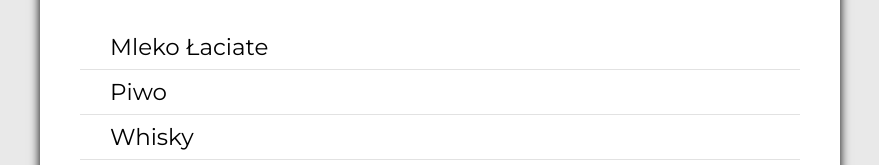
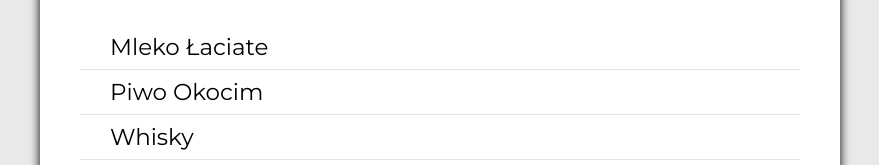
Before and after one commit to michal-dudek/michal-dudek.github.io, a plain HTML site: page index.html in a window 1280 px wide. Shown: the part 444-609 px from the top of the page, without its empty margins (200-1079 px from the left). Drawn offline with Linux system fonts and the light colour scheme.

Commit message:
Update index.html
Add Okocim

```diff
--- a/index.html
+++ b/index.html
@@ -26,7 +26,7 @@
             <h2>Lista dostępnych produktów:</h2>
             <ul>
                <li>Mleko Łaciate</li>
-               <li>Piwo</li>
+               <li>Piwo Okocim</li>
                <li>Whisky</li>
                <li>Pepsi</li>
                <li>Woda gazowana</li>
```
